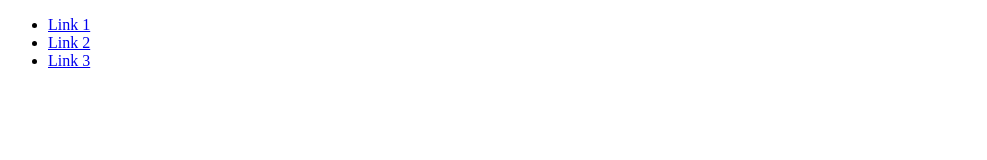
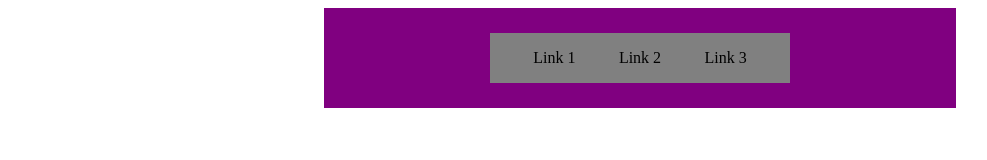
Before and after one commit to BScruggs95/Navbar-Final, a plain HTML site: page index.html in a window 1280 px wide. Shown: the whole page, without its empty margins (0-987 px from the left). Drawn offline with Linux system fonts and the light colour scheme.

Commit message:
Update index.html

```diff
--- a/index.html
+++ b/index.html
@@ -5,6 +5,7 @@
     <meta http-equiv="X-UA-Compatible" content="IE=edge">
     <meta name="viewport" content="width=device-width, initial-scale=1.0">
     <title>Document</title>
+    <link rel="stylesheet" href="css/style.css">
 </head>
 <body>
 
```
